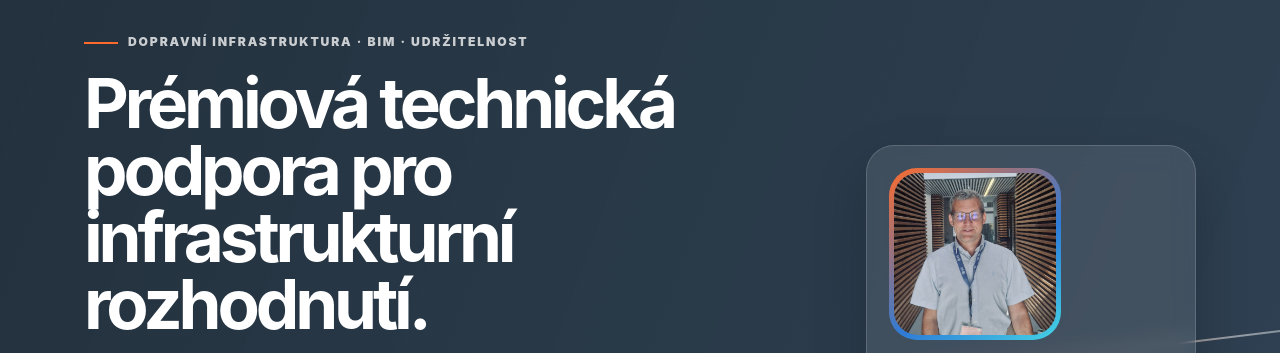
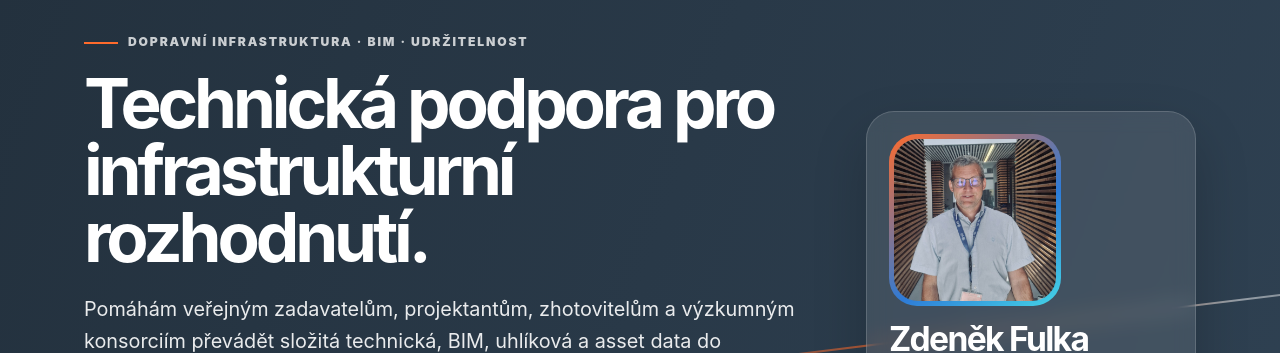
Before and after one commit to zfulka/zfulka.github.io, a plain HTML site: page cs.html in a window 1280 px wide. Shown: the part 122-475 px from the top of the page. Drawn offline with Linux system fonts and the light colour scheme.

Commit message:
Update cs.html

```diff
--- a/cs.html
+++ b/cs.html
@@ -3,7 +3,7 @@
 <head>
 <meta charset="utf-8"/>
 <meta name="viewport" content="width=device-width, initial-scale=1"/>
-<title>Zdeněk Fulka | Prémiové konzultační služby pro infrastrukturu</title>
+<title>Zdeněk Fulka | Konzultační služby pro infrastrukturu</title>
 <meta name="description" content="Prémiové konzultační služby pro infrastrukturu: mostní objekty, uhlíková a stavební optimalizace, BIM z existující dokumentace, rozhodovací rámce a R&D podpora výzkumných projektů."/>
 <style>
 :root{
@@ -368,7 +368,7 @@ footer{
   <div class="hero-inner">
     <div>
       <div class="kicker">Dopravní infrastruktura · BIM · udržitelnost</div>
-      <h1>Prémiová technická podpora pro infrastrukturní rozhodnutí.</h1>
+      <h1>Technická podpora pro infrastrukturní rozhodnutí.</h1>
       <p class="lead">Pomáhám veřejným zadavatelům, projektantům, zhotovitelům a výzkumným konsorciím převádět složitá technická, BIM, uhlíková a asset data do obhajitelných rozhodnutí.</p>
       <p class="value-line">Seniorní externí expertiza pro organizace, které potřebují specializovanou kapacitu bez budování interního týmu nebo nákupu velkého konzultačního balíku.</p>
       <div class="actions">
```
